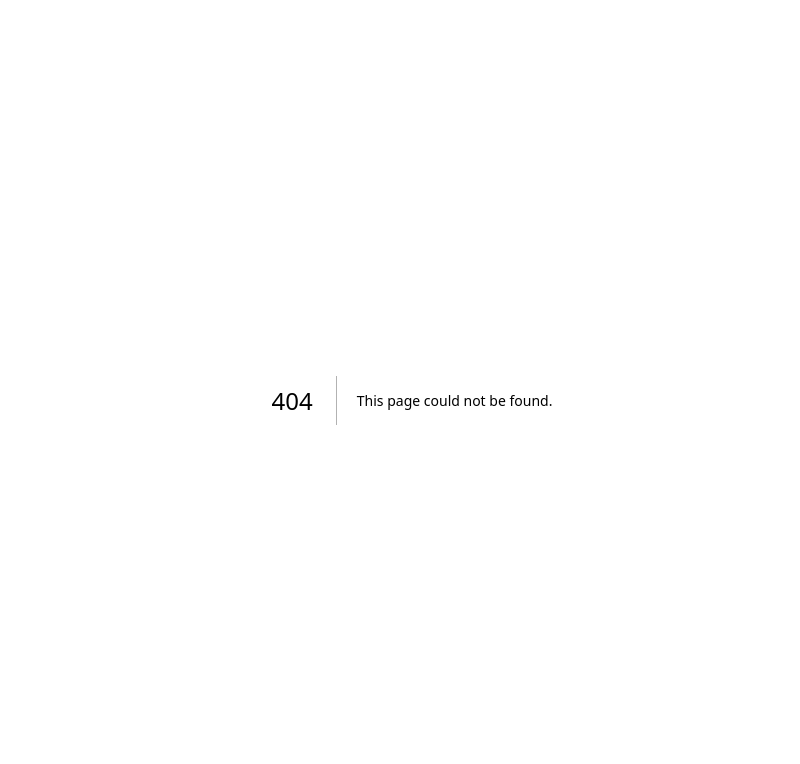
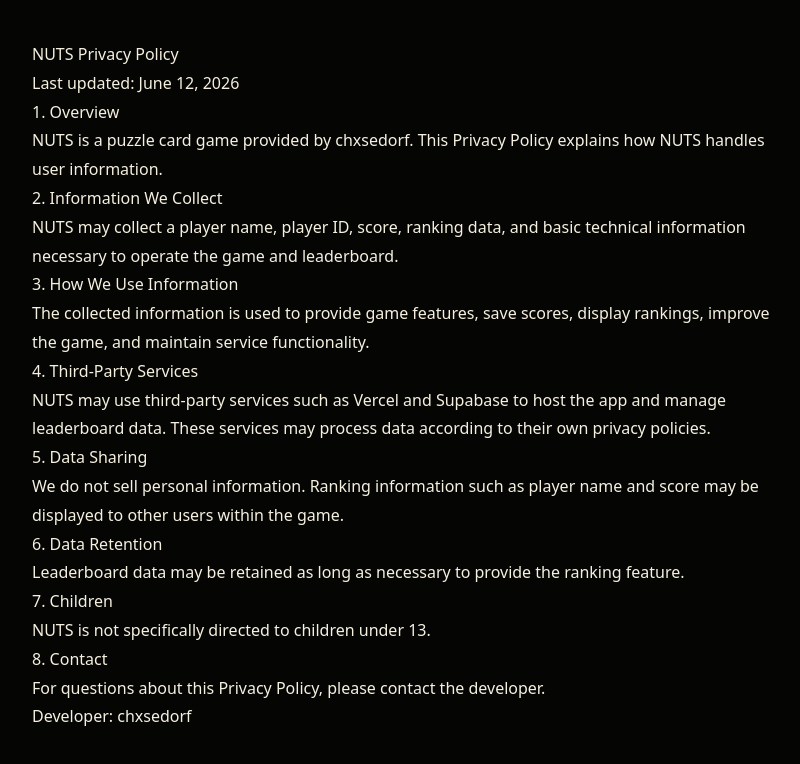
Before and after one commit to chxsedorf/Nuts, a Next.js app: page /privacy in a window 1280 px wide. Before the commit this address had no page. Shown: the top 764 px of the page, without its empty margins (228-1028 px from the left). Built offline with nearby package versions, Linux system fonts and the light colour scheme.

Commit message:
Add privacy policy page

```diff
--- /dev/null
+++ b/app/privacy/page.tsx
@@ -0,0 +1,63 @@
+export default function PrivacyPage() {
+  return (
+    <main style={{
+      minHeight: "100vh",
+      padding: "40px 20px",
+      background: "#050504",
+      color: "#f5f0df",
+      fontFamily: "system-ui, sans-serif",
+      lineHeight: 1.8,
+    }}>
+      <div style={{ maxWidth: 760, margin: "0 auto" }}>
+        <h1>NUTS Privacy Policy</h1>
+        <p>Last updated: June 12, 2026</p>
+
+        <h2>1. Overview</h2>
+        <p>
+          NUTS is a puzzle card game provided by chxsedorf.
+          This Privacy Policy explains how NUTS handles user information.
+        </p>
+
+        <h2>2. Information We Collect</h2>
+        <p>
+          NUTS may collect a player name, player ID, score, ranking data, and basic technical information necessary to operate the game and leaderboard.
+        </p>
+
+        <h2>3. How We Use Information</h2>
+        <p>
+          The collected information is used to provide game features, save scores, display rankings, improve the game, and maintain service functionality.
+        </p>
+
+        <h2>4. Third-Party Services</h2>
+        <p>
+          NUTS may use third-party services such as Vercel and Supabase to host the app and manage leaderboard data.
+          These services may process data according to their own privacy policies.
+        </p>
+
+        <h2>5. Data Sharing</h2>
+        <p>
+          We do not sell personal information. Ranking information such as player name and score may be displayed to other users within the game.
+        </p>
+
+        <h2>6. Data Retention</h2>
+        <p>
+          Leaderboard data may be retained as long as necessary to provide the ranking feature.
+        </p>
+
+        <h2>7. Children</h2>
+        <p>
+          NUTS is not specifically directed to children under 13.
+        </p>
+
+        <h2>8. Contact</h2>
+        <p>
+          For questions about this Privacy Policy, please contact the developer.
+        </p>
+
+        <p>
+          Developer: chxsedorf
+        </p>
+      </div>
+    </main>
+  );
+}
```
Also changed, not shown: 1 other file (tests, documents, lock files or other folders).
